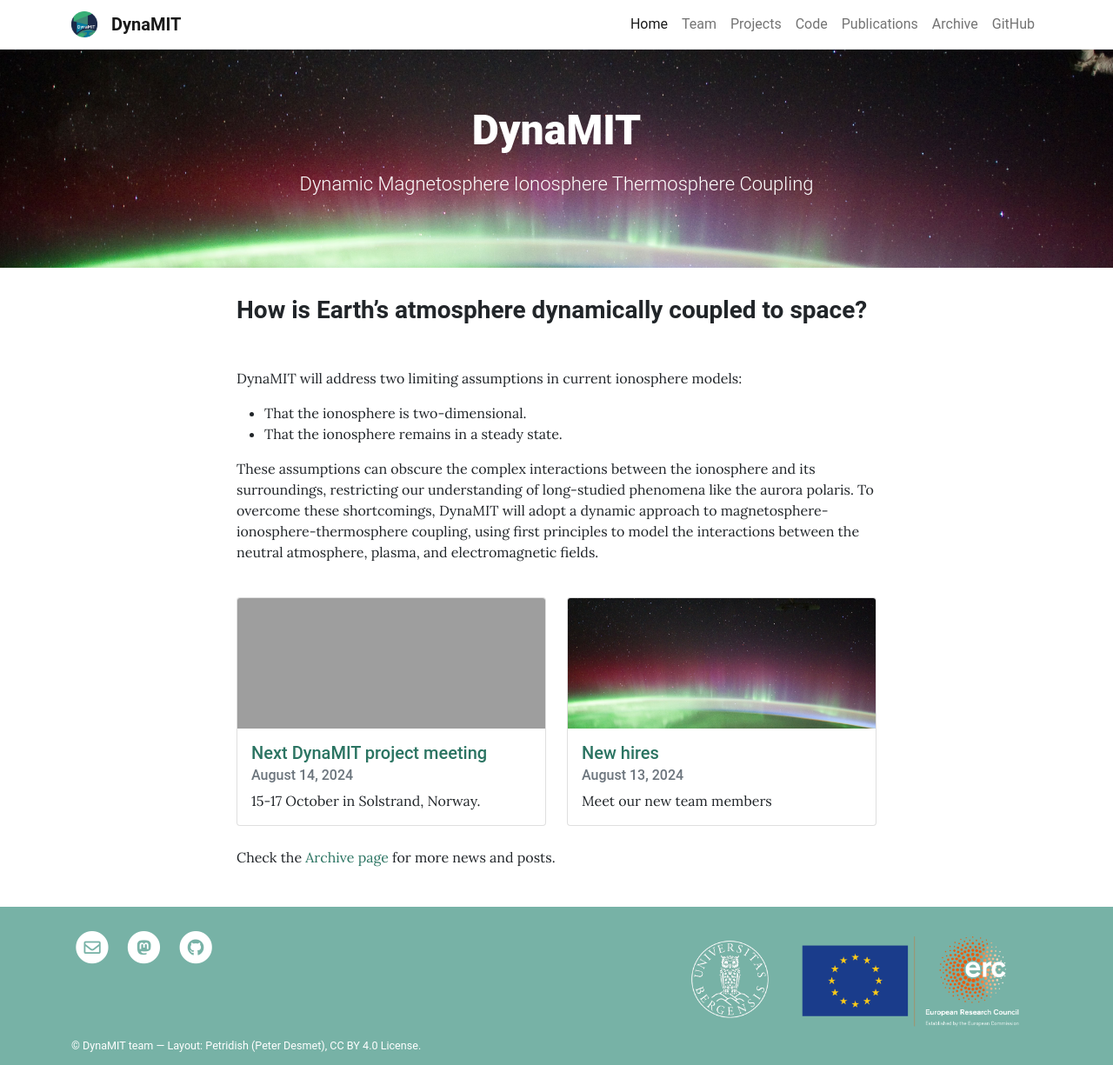
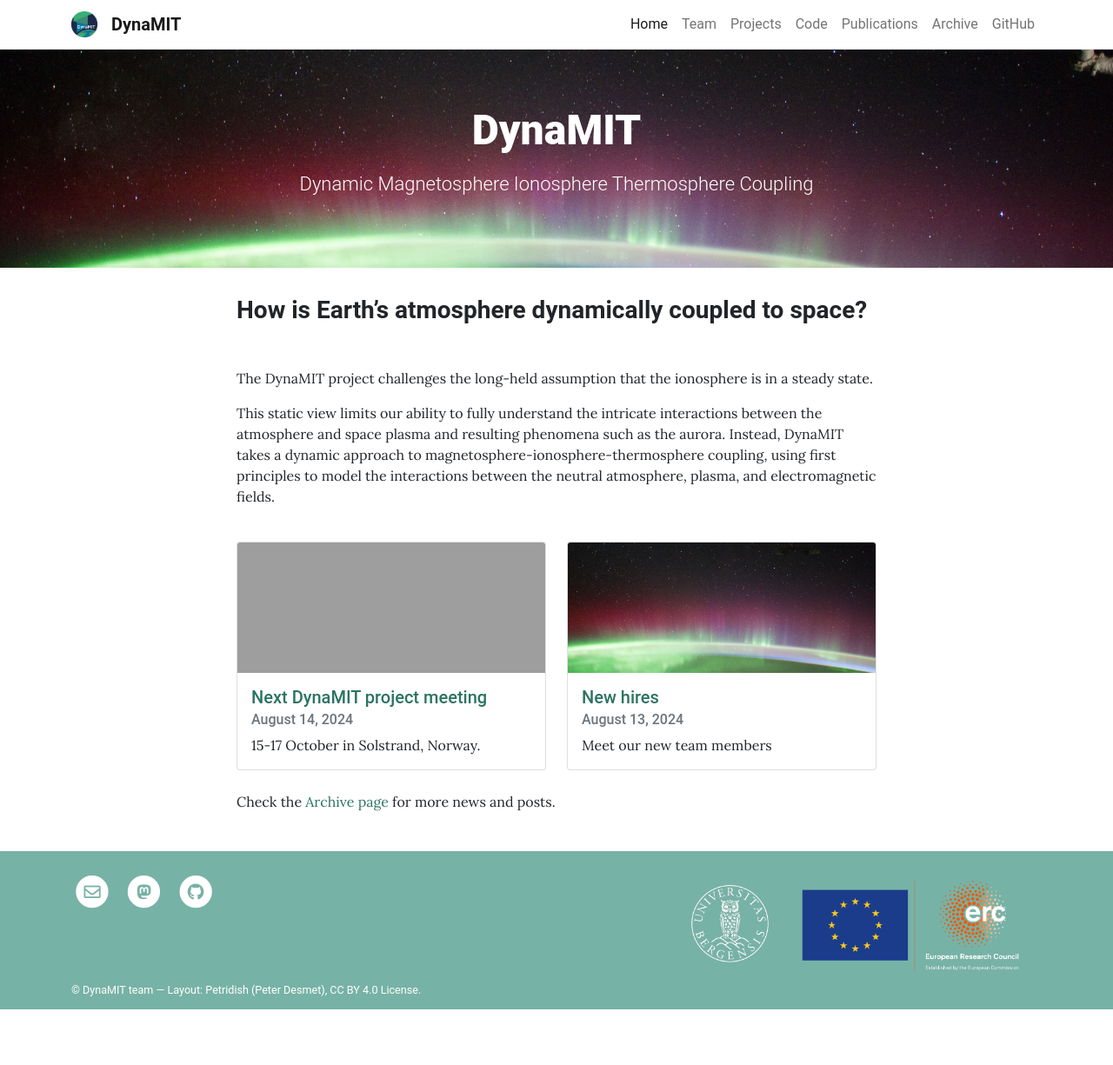
Before and after one commit to DynaMIT-uib/DynaMIT-uib.github.io, a Jekyll site: the page built from pages/home.md, in a window 1280 px wide. Shown: the whole page at 87% size. Built offline with Jekyll 4.4.1, drawn with Linux system fonts in a browser that asks for light colours; after the commit the page ends 1161 px from its top, so only the background shows below that; grey boxes are pictures that could not be loaded.

Commit message:
changed text

```diff
--- a/pages/home.md
+++ b/pages/home.md
@@ -8,11 +8,13 @@
 
 ### **How is Earth's atmosphere dynamically coupled to space?**
 
-DynaMIT will address two limiting assumptions in current ionosphere models:
-- That the ionosphere is two-dimensional.
-- That the ionosphere remains in a steady state.
+The DynaMIT project challenges the long-held assumption that the ionosphere is in a steady state.
 
-These assumptions can obscure the complex interactions between the ionosphere and its surroundings, restricting our understanding of long-studied phenomena like the aurora polaris. To overcome these shortcomings, DynaMIT will adopt a dynamic approach to magnetosphere-ionosphere-thermosphere coupling, using first principles to model the interactions between the neutral atmosphere, plasma, and electromagnetic fields.
+This static view limits our ability to fully understand the intricate interactions between the atmosphere and space plasma and resulting phenomena such as the aurora. Instead, DynaMIT takes a dynamic approach to magnetosphere-ionosphere-thermosphere coupling, using first principles to model the interactions between the neutral atmosphere, plasma, and electromagnetic fields.
+
+
+
+
 
 <!-- ## Installation
 
```
